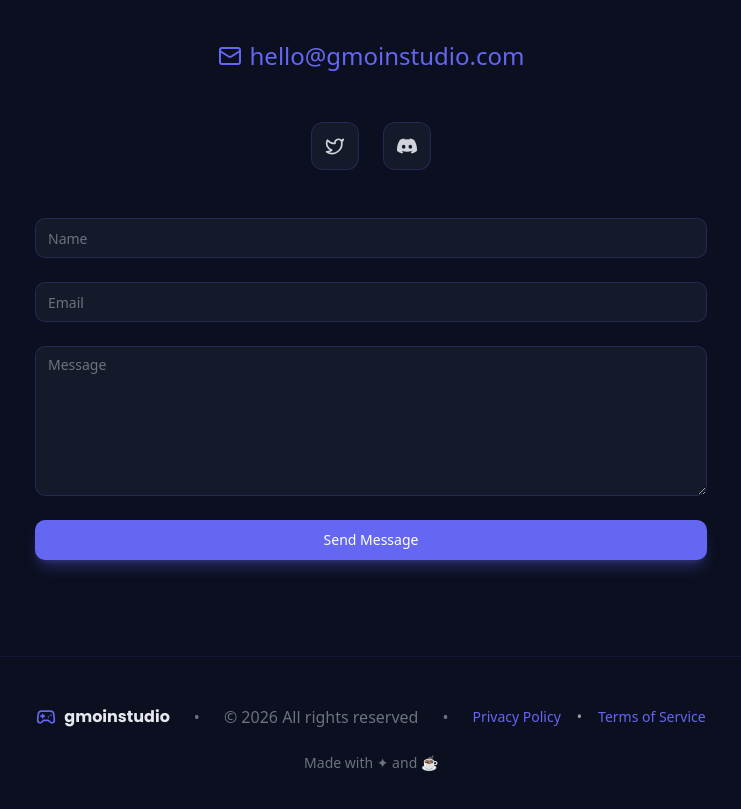
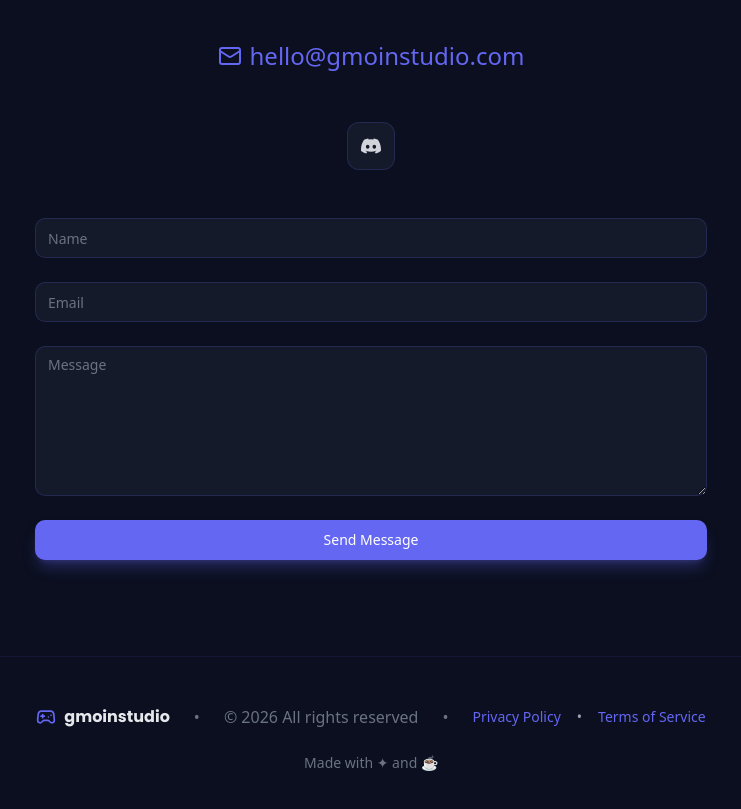
Before and after one commit to gmoinbong/gmoinstudio, a Next.js app: page / in a window 1280 px wide. Shown: the part 3420-4229 px from the top of the page, without its empty margins (269-1010 px from the left). Built offline with nearby package versions, Linux system fonts and the light colour scheme.

Commit message:
refactor: replace Twitter link with updated Discord invite link in main page

```diff
--- a/app/page.tsx
+++ b/app/page.tsx
@@ -415,14 +415,11 @@ export default function Page() {
             transition={{ duration: 0.6, delay: 0.3 }}
             className="flex justify-center gap-6 mb-12"
           >
-            <a href="https://twitter.com" target="_blank" rel="noopener noreferrer" className="w-12 h-12 bg-card border border-primary/20 rounded-lg flex items-center justify-center hover:border-primary hover:shadow-lg hover:shadow-primary/30 transition-all duration-300">
-              <Twitter className="w-5 h-5 text-gray-300 hover:text-primary transition-colors" />
-            </a>
-            <a href="https://discord.com" target="_blank" rel="noopener noreferrer" className="w-12 h-12 bg-card border border-primary/20 rounded-lg flex items-center justify-center hover:border-primary hover:shadow-lg hover:shadow-primary/30 transition-all duration-300">
+            <Link href="https://discord.gg" target="_blank" rel="noopener noreferrer" className="w-12 h-12 bg-card border border-primary/20 rounded-lg flex items-center justify-center hover:border-primary hover:shadow-lg hover:shadow-primary/30 transition-all duration-300">
               <svg className="w-5 h-5 text-gray-300 hover:text-primary transition-colors" fill="currentColor" viewBox="0 0 24 24">
                 <path d="M20.317 4.37a19.791 19.791 0 0 0-4.885-1.515a.074.074 0 0 0-.079.037c-.21.375-.444.864-.608 1.25a18.27 18.27 0 0 0-5.487 0a12.64 12.64 0 0 0-.617-1.25a.077.077 0 0 0-.079-.037A19.736 19.736 0 0 0 3.677 4.37a.07.07 0 0 0-.032.027C.533 9.046-.32 13.58.099 18.057a.082.082 0 0 0 .031.057a19.9 19.9 0 0 0 5.993 3.03a.078.078 0 0 0 .084-.028a14.09 14.09 0 0 0 1.226-1.994a.076.076 0 0 0-.041-.106a13.107 13.107 0 0 1-1.872-.892a.077.077 0 0 1-.008-.128a10.2 10.2 0 0 0 .372-.292a.074.074 0 0 1 .077-.01c3.928 1.793 8.18 1.793 12.062 0a.074.074 0 0 1 .078.01c.12.098.246.198.373.292a.077.077 0 0 1-.006.127a12.299 12.299 0 0 1-1.873.892a.077.077 0 0 0-.041.107c.36.698.772 1.362 1.225 1.993a.076.076 0 0 0 .084.028a19.839 19.839 0 0 0 6.002-3.03a.077.077 0 0 0 .032-.054c.5-5.177-.838-9.674-3.549-13.66a.061.061 0 0 0-.031-.03zM8.02 15.33c-1.183 0-2.157-1.085-2.157-2.419c0-1.333.956-2.419 2.157-2.419c1.21 0 2.176 1.096 2.157 2.42c0 1.333-.956 2.418-2.157 2.418zm7.975 0c-1.183 0-2.157-1.085-2.157-2.419c0-1.333.955-2.419 2.157-2.419c1.21 0 2.176 1.096 2.157 2.42c0 1.333-.946 2.418-2.157 2.418z" />
               </svg>
-            </a>
+            </Link>
           </motion.div>
 
           <motion.form
```
